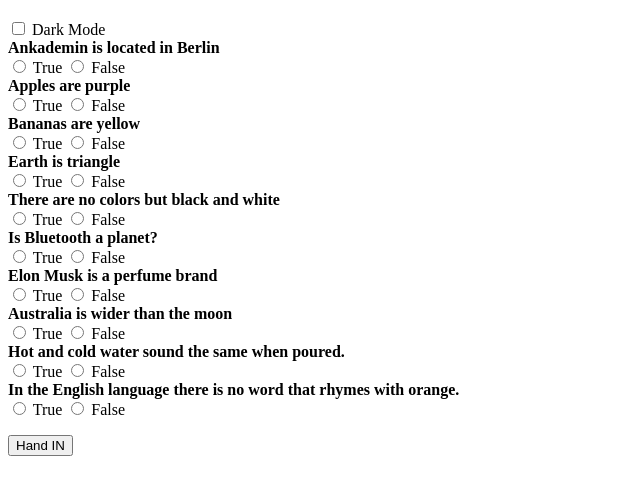
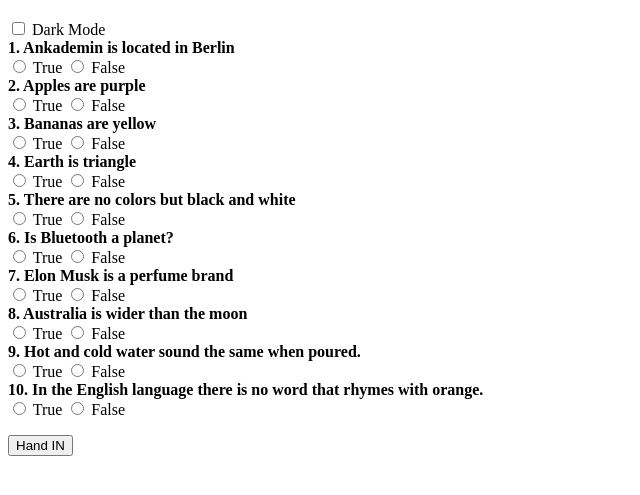
Before and after one commit to Palutzii/Ankademin-Quiz, a plain HTML site: page index.html in a window 1280 px wide. Shown: the part 61-556 px from the top of the page, without its empty margins (0-640 px from the left). Drawn offline with Linux system fonts and the light colour scheme.

Commit message:
CONFIGURE: Added numbers to questions

```diff
--- a/index.html
+++ b/index.html
@@ -21,7 +21,7 @@
     <div class="question-wrapper">
 
         <div class="question-text">
-            <strong>Ankademin is located in Berlin</strong>
+            <strong>1. Ankademin is located in Berlin</strong>
         </div>
 
         <input type="radio" name="locationAnswer" id="locationTrue" value="true">
@@ -35,7 +35,7 @@
     <div class="question-wrapper">
 
         <div class="question-text">
-            <strong>Apples are purple</strong>
+            <strong>2. Apples are purple</strong>
         </div>
 
         <input type="radio" name="appleAnswer" id="appleTrue" value="true">
@@ -49,7 +49,7 @@
     <div class="question-wrapper">
 
         <div class="question-text">
-            <strong>Bananas are yellow</strong>
+            <strong>3. Bananas are yellow</strong>
         </div>
 
         <input type="radio" name="bananaAnswer" id="bananaTrue" value="true">
@@ -63,7 +63,7 @@
     <div class="question-wrapper">
 
         <div class="question-text">
-            <strong>Earth is triangle</strong>
+            <strong>4. Earth is triangle</strong>
         </div>
 
         <input type="radio" name="earthAnswer" id="earthTrue" value="true">
@@ -77,7 +77,7 @@
     <div class="question-wrapper">
 
         <div class="question-text">
-            <strong>There are no colors but black and white</strong>
+            <strong>5. There are no colors but black and white</strong>
         </div>
 
         <input type="radio" name="colorAnswer" id="colorTrue" value="true">
@@ -91,7 +91,7 @@
     <div class="question-wrapper">
 
         <div class="question-text">
-            <strong>Is Bluetooth a planet?</strong>
+            <strong>6. Is Bluetooth a planet?</strong>
         </div>
 
         <input type="radio" name="planetAnswer" id="planetTrue" value="true">
@@ -105,7 +105,7 @@
     <div class="question-wrapper">
 
         <div class="question-text">
-            <strong>Elon Musk is a perfume brand</strong>
+            <strong>7. Elon Musk is a perfume brand</strong>
         </div>
 
         <input type="radio" name="muskAnswer" id="muskTrue" value="true">
@@ -119,7 +119,7 @@
     <div class="question-wrapper">
 
         <div class="question-text">
-            <strong>Australia is wider than the moon</strong>
+            <strong>8. Australia is wider than the moon</strong>
         </div>
 
         <input type="radio" name="moonAnswer" id="moonTrue" value="true">
@@ -133,7 +133,7 @@
     <div class="question-wrapper">
 
         <div class="question-text">
-            <strong>Hot and cold water sound the same when poured.</strong>
+            <strong>9. Hot and cold water sound the same when poured.</strong>
         </div>
 
         <input type="radio" name="waterAnswer" id="waterTrue" value="true">
@@ -147,7 +147,7 @@
     <div class="question-wrapper">
 
         <div class="question-text">
-            <strong>In the English language there is no word that rhymes with orange.</strong>
+            <strong>10. In the English language there is no word that rhymes with orange.</strong>
         </div>
 
         <input type="radio" name="languageAnswer" id="languageTrue" value="true">
```
